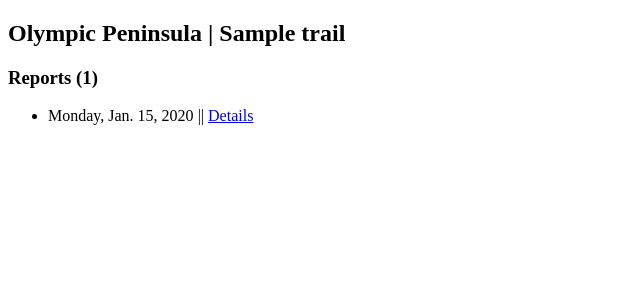
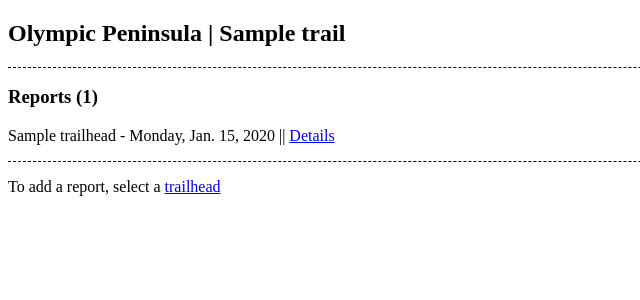
Before and after one commit to kris71990/crowd-watch, a Django app: page /trails/OP/00000000-0000-0000-0000-000000000001/reports/ in a window 1280 px wide. Shown: the part 91-391 px from the top of the page, without its empty margins (0-640 px from the left). Run offline with Django 3.2, Linux system fonts and the light colour scheme; tables that the repository leaves empty hold one stand-in row (values such as "Sample post").

Commit message:
smooth app flow, table joins for report data, add validators to forms

```diff
--- a/trails/models.py
+++ b/trails/models.py
@@ -1,5 +1,7 @@
+from django.core import validators
+from django.db import models
 import uuid
-from django.db import models
+from django.core.validators import MinValueValidator, MaxValueValidator
 
 class Trail(models.Model):
   def __str__(self):
@@ -14,9 +16,9 @@ class Trail(models.Model):
     ('CC', 'Central Cascades'),
     ('SQ', 'Snoqualmie'),
     ('SC', 'South Cascades'),
+    ('WW', 'Western Washington Lowlands'),
     ('EW', 'Eastern Washington'),
     ('CW', 'Central Washington'),
-    ('WW', 'Western Washington Lowlands'),
     ('SW', 'Southwest Washington'),
   ]
 
@@ -34,11 +36,13 @@ class Trail(models.Model):
     help_text='Geographic coordinates searchable via Google Maps'
   )
   length = models.DecimalField(
-    max_digits=4, decimal_places=1, help_text='From 0.0 to 999.9 miles', blank=True, null=True
+    max_digits=4, decimal_places=1, help_text='From 0.1 to 999.9 miles', blank=True, null=True,
+    validators=[MinValueValidator(0.1)]
   )
   elevation_gain = models.IntegerField('Elevation Gain',
     blank=True, null=True,
-    help_text='From trailhead to highest point of trail'
+    help_text='From trailhead to highest point of trail',
+    validators=[MinValueValidator(1)]
   )
 
 class Trailhead(models.Model):
@@ -91,6 +95,7 @@ class Trailhead(models.Model):
   pkg_capacity = models.IntegerField('Parking Capacity',
     blank=True, null=True,
     help_text='Approximate number of cars capable of parking at trailhead lot',
+    validators=[MinValueValidator(0)]
   )
   bathroom_type = models.CharField(
     blank=True, null=True,
@@ -188,16 +193,20 @@ class Report(models.Model):
   pkg_estimate_begin = models.IntegerField(
     'Percentage Capacity Start',
     help_text='Approximate parking capacity full at trailhead arrival',
+    validators=[MinValueValidator(0), MaxValueValidator(100)]
   )
   pkg_estimate_end = models.IntegerField(
     'Percentage Capacity End',
     help_text='Approximate parking capacity full at trailhead departure',
+    validators=[MinValueValidator(0), MaxValueValidator(100)]
   )
   cars_seen = models.IntegerField(
-    'Cars seen', help_text='Most cars seen at arrival/departure'
+    'Cars seen', help_text='Most cars seen at arrival/departure',
+    validators=[MinValueValidator(0)]
   )
   people_seen = models.IntegerField(
-    'People seen', help_text='Approximate number of people encountered on trail'
+    'People seen', help_text='Approximate number of people encountered on trail',
+    validators=[MinValueValidator(0)]
   )
   horses_seen = models.BooleanField()
   dogs_seen = models.BooleanField()
--- /dev/null
+++ b/trails/static/trails/base_style.css
@@ -0,0 +1,12 @@
+ul {
+  list-style-type: none;
+  padding-left: 0;
+}
+
+.subheader {
+  border-bottom: 1px dashed black;
+}
+
+.report-footer {
+  border-top: 1px dashed black;
+}
--- a/trails/static/trails/report.css
+++ b/trails/static/trails/report.css
@@ -1,3 +1,7 @@
+#report-table {
+  margin-top: 20px;
+}
+
 table {
   border-collapse: collapse;
 }
--- a/trails/static/trails/style.css
+++ /dev/null
@@ -1,3 +0,0 @@
-h2, h3 {
-  color: green;
-}
--- a/trails/templates/trails/index.html
+++ b/trails/templates/trails/index.html
@@ -1,6 +1,3 @@
-{% comment %} {% load static %}
-<link rel="stylesheet" type="text/css" href="{% static 'trails/style.css' %}"> {% endcomment %}
-
 <!DOCTYPE html>
 <html>
   <head>
--- a/trails/templates/trails/regions.html
+++ b/trails/templates/trails/regions.html
@@ -1,3 +1,6 @@
+{% load static %}
+<link rel="stylesheet" type="text/css" href="{% static 'trails/base_style.css' %}">
+
 <!DOCTYPE html>
 <html>
   <head>
--- a/trails/templates/trails/report.html
+++ b/trails/templates/trails/report.html
@@ -1,5 +1,6 @@
 {% load static %}
 <link rel="stylesheet" type="text/css" href="{% static 'trails/report.css' %}">
+<link rel="stylesheet" type="text/css" href="{% static 'trails/base_style.css' %}">
 
 <!DOCTYPE html>
 <html>
@@ -10,9 +11,11 @@
   <body>
     {% include "./header.html" %}
     {% if report %}
+    <div class="subheader">
       <h2>{{ report.trail.get_region_display }} | {{ report.trail.name }} | {{ report.trailhead.name }}</h2>
+    </div>
     {% endif %}
-    <div>
+    <div id="report-table">
       <table>
         <tbody>
           <tr><th colspan="3">Report</th></tr>
--- a/trails/templates/trails/reports.html
+++ b/trails/templates/trails/reports.html
@@ -1,3 +1,6 @@
+{% load static %}
+<link rel="stylesheet" type="text/css" href="{% static 'trails/base_style.css' %}">
+
 <!DOCTYPE html>
 <html>
   <head>
@@ -6,19 +9,24 @@
   </head>
   <body>
     {% include "./header.html" %}
+    <div class="subheader">
     {% if trail %}
       <h2>{{ trail.get_region_display }} | {{ trail.name }}</h2>
     {% elif trailhead %}
       <h2>{{ trailhead.trail.get_region_display }} | {{ trailhead.trail.name }} | {{ trailhead.name }}</h2>
     {% endif %}
+    </div>
 
+    <div class="report">
     {% if reports_list %}
       <h3>Reports ({{ reports_list.count }})</h3>
       <ul>
         {% for report in reports_list %}
           <li>
             <div>
-              <p><span>{{ report.get_day_hiked_display }}, {{ report.date_hiked }}</span> ||
+              <p>
+              {% if trail %}<span>{{ report.trailhead.name }} - </span>{% endif %}
+                <span>{{ report.get_day_hiked_display }}, {{ report.date_hiked }}</span> ||
               {% if trail %}
                 <a href="{% url 'report' region=region trail=trail.id trailhead=report.trailhead.id report=report.id %}">Details</a></p>
               {% else %}
@@ -31,6 +39,12 @@
     {% else %}
       <p>No reports found</p>
     {% endif %}
+    {% if trail %}
+    <div class="report-footer">
+      <p>To add a report, select a <a href="{% url 'trailheads' region=trail.region trail=trail.id %}">trailhead</a></p>
+    </div>
+    {% endif %}
+    </div>
 
     {% if trailhead %}
       <h4>Add Report</h4>
--- a/trails/views.py
+++ b/trails/views.py
@@ -1,8 +1,7 @@
-from django.db.models.base import Model
 from django.http import HttpResponse, HttpResponseRedirect
 from django.shortcuts import render
+from django.db.models import Count
 from django.forms import ModelChoiceField
-from .tests.mocks import create_bulk_reports
 
 from .models import Trail, Trailhead, Report
 from .forms import TrailForm, TrailheadForm, ReportForm
@@ -13,13 +12,12 @@ def regions(request):
   return render(request, 'trails/regions.html', context)
 
 def trail_list(request):
-  trails_list = Trail.objects.all().order_by('-modified')
-  # create_bulk_reports(region='NC', total=5)
+  trails_list = Trail.objects.annotate(Count('report')).order_by('-modified')
   context = { 'trails_list': trails_list }
   return render(request, 'trails/trail_list.html', context)
 
 def trails(request, region):
-  trails_list = Trail.objects.filter(region=region).order_by('-modified')
+  trails_list = Trail.objects.filter(region=region).annotate(Count('report')).order_by('-modified')
 
   if request.method == 'POST':
     form = TrailForm(request.POST)
@@ -37,7 +35,7 @@ def trails(request, region):
   return render(request, 'trails/trails.html', context)
 
 def trailheads(request, region, trail):
-  trailheads_list = Trailhead.objects.filter(trail=trail).order_by('-modified')
+  trailheads_list = Trailhead.objects.filter(trail=trail).annotate(Count('report')).order_by('-modified')
   trail_obj = Trail.objects.filter(pk=trail)
 
   if request.method == 'POST':
```
Also changed, not shown: trails/templates/trails/trail_list.html (+7 -1 lines), trails/templates/trails/trailheads.html (+7 -2 lines), trails/templates/trails/trails.html (+15 -6 lines), trails/migrations/0006_auto_20210514_1812.py (added), trails/migrations/0007_auto_20210514_1815.py (added).
